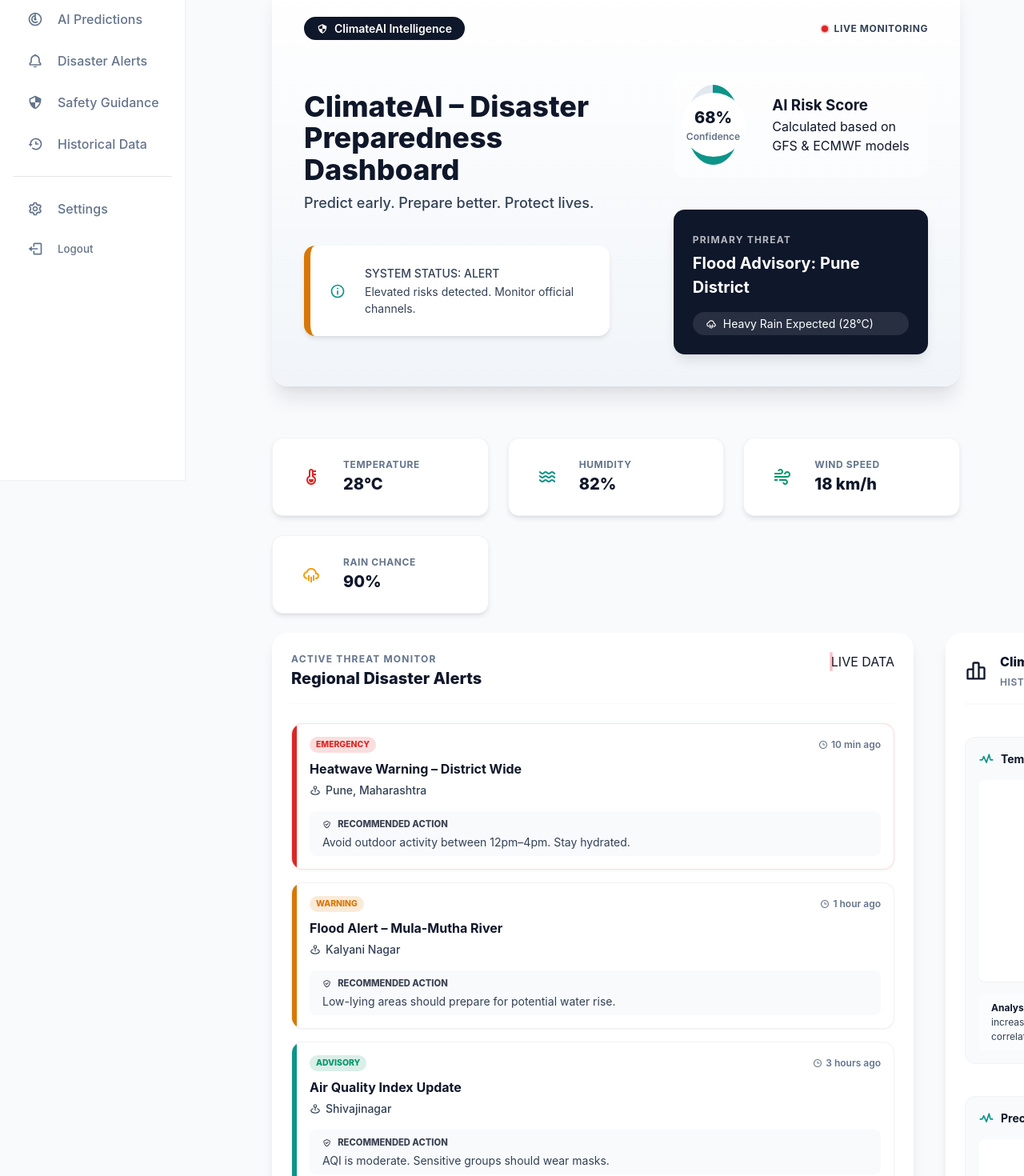
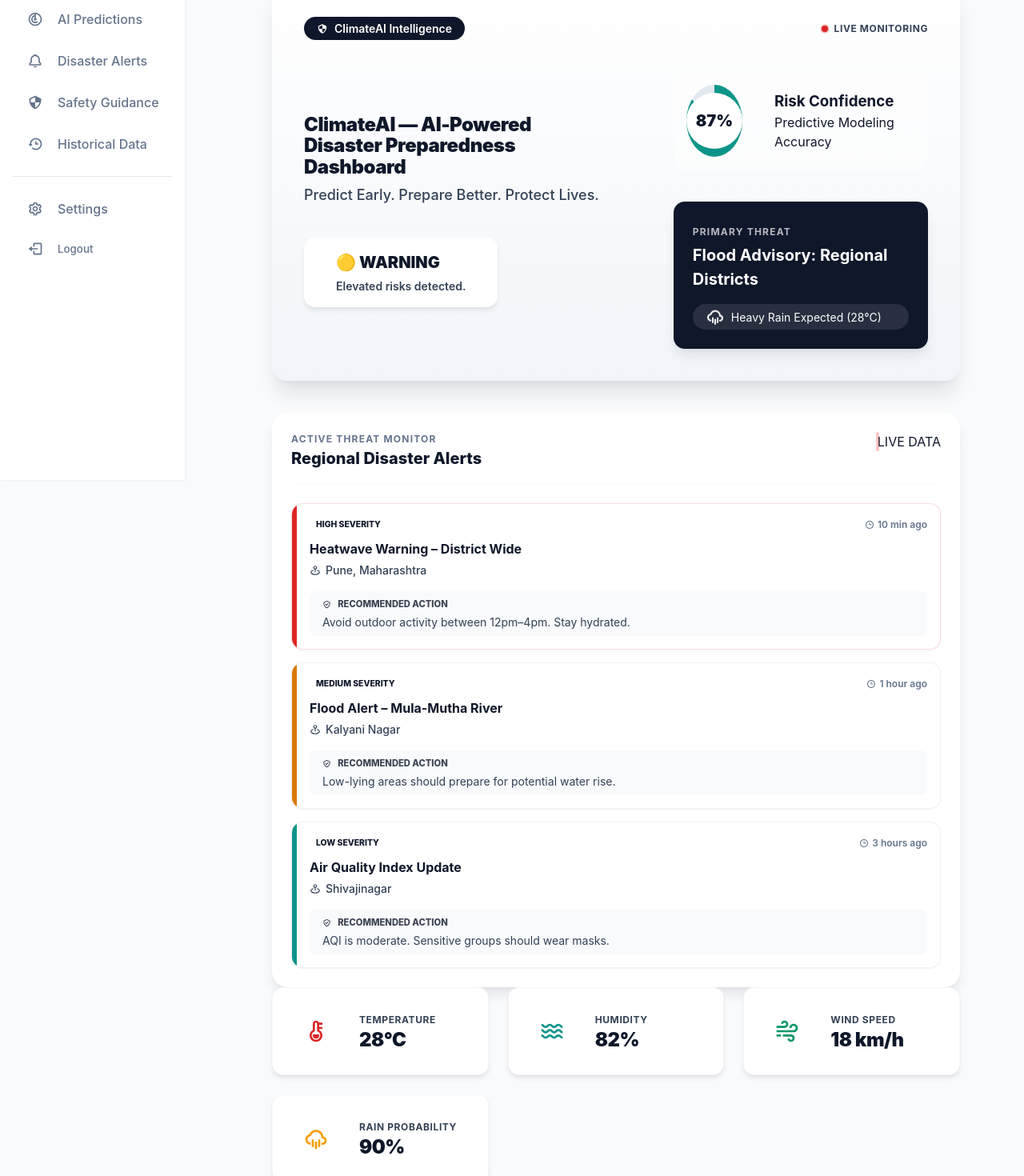
Before and after one commit to VSK-18/climate-shield-dashboard, a React (Vite) app: page / in a window 1280 px wide. Shown: the part 200-1670 px from the top of the page at 80% size. Built offline with nearby package versions, Linux system fonts and the light colour scheme.

Commit message:
Update 5

```diff
--- a/src/components/dashboard/AIInsightsPanel.css
+++ b/src/components/dashboard/AIInsightsPanel.css
@@ -1,4 +1,4 @@
-/* AI Insights Dashboard Styles */
+/* AI Insights Dashboard Styles - Speech Bubble Edition */
 .ai-insights-dashboard {
     background: var(--gradient-card);
     border-radius: var(--border-radius-lg);
@@ -60,74 +60,98 @@
 .insights-vertical-list {
     display: flex;
     flex-direction: column;
+    gap: var(--spacing-xl);
+    padding-top: var(--spacing-md);
+}
+
+.insight-speech-bubble {
+    display: flex;
+    align-items: flex-start;
     gap: var(--spacing-md);
 }
 
-.insight-card {
+.bubble-wrapper {
+    position: relative;
+    flex-grow: 1;
+}
+
+.bubble-body {
     background: white;
+    padding: var(--spacing-md);
     border-radius: var(--border-radius-md);
-    padding: var(--spacing-md);
-    box-shadow: var(--shadow-sm);
-    border: 1px solid rgba(0, 0, 0, 0.03);
+    box-shadow: var(--shadow-md);
+    border: 1px solid rgba(0, 0, 0, 0.05);
+    position: relative;
+    z-index: 2;
+}
+
+.bubble-tail {
+    position: absolute;
+    right: -8px;
+    top: 20px;
+    width: 16px;
+    height: 16px;
+    background: white;
+    transform: rotate(45deg);
+    border-right: 1px solid rgba(0, 0, 0, 0.05);
+    border-top: 1px solid rgba(0, 0, 0, 0.05);
+    z-index: 1;
+}
+
+.bubble-icon-area {
+    width: 40px;
+    height: 40px;
+    display: flex;
+    align-items: center;
+    justify-content: center;
+    font-size: 1.5rem;
+    color: var(--color-secondary);
+    background: var(--color-bg-body);
+    border-radius: 50%;
+    flex-shrink: 0;
+}
+
+.bubble-header {
+    display: flex;
+    justify-content: space-between;
+    margin-bottom: var(--spacing-xs);
+}
+
+.category {
+    font-size: 0.6rem;
+    font-weight: 800;
+    color: var(--color-text-muted);
+}
+
+.score {
+    font-size: 0.6rem;
+    font-weight: 800;
+    color: var(--color-secondary);
+}
+
+.bubble-text {
+    font-size: var(--font-size-sm);
+    color: var(--color-text-primary);
+    line-height: 1.5;
+    margin: 0;
+    font-weight: 500;
+}
+
+/* Coloring based on type */
+.insight-speech-bubble.hazard .bubble-icon-area {
+    color: var(--color-danger);
+}
+
+.insight-speech-bubble.advice .bubble-icon-area {
+    color: var(--color-accent);
+}
+
+.insight-speech-bubble.trend .bubble-icon-area {
+    color: var(--color-secondary);
+}
+
+.insight-speech-bubble:hover .bubble-body {
+    transform: translateY(-2px);
+    box-shadow: var(--shadow-lg);
     transition: var(--transition-fast);
 }
-
-.insight-card:hover {
-    transform: translateX(4px);
-    box-shadow: var(--shadow-md);
-}
-
-.insight-header {
-    display: flex;
-    justify-content: space-between;
-    margin-bottom: var(--spacing-sm);
-}
-
-.insight-tag {
-    font-size: 0.6rem;
-    font-weight: 700;
-    color: var(--color-text-muted);
-    letter-spacing: 0.05em;
-}
-
-.confidence-pill {
-    font-size: 0.6rem;
-    font-weight: 700;
-    color: var(--color-secondary);
-    background: var(--color-safe-alpha);
-    padding: 2px 8px;
-    border-radius: var(--border-radius-full);
-}
-
-.insight-body {
-    display: flex;
-    gap: var(--spacing-md);
-    align-items: flex-start;
-}
-
-.insight-icon-sm {
-    color: var(--color-secondary);
-    font-size: 1.25rem;
-    flex-shrink: 0;
-    margin-top: 2px;
-}
-
-.insight-text {
-    font-size: var(--font-size-sm);
-    color: var(--color-text-secondary);
-    line-height: 1.5;
-    margin: 0;
-}
-
-/* Severity specific tints */
-.insight-card.hazard {
-    border-left: 4px solid var(--color-danger);
-}
-
-.insight-card.advice {
-    border-left: 4px solid var(--color-accent);
-}
-
-.insight-card.trend {
-    border-left: 4px solid var(--color-secondary);
-}
--- a/src/components/dashboard/AIInsightsPanel.jsx
+++ b/src/components/dashboard/AIInsightsPanel.jsx
@@ -1,20 +1,20 @@
 import React from 'react';
-import { BiBot, BiBulb, BiTrendingUp, BiWind, BiCloudRain, BiErrorCircle } from 'react-icons/bi';
+import { BiBot, BiBulb, BiTrendingUp, BiErrorCircle } from 'react-icons/bi';
 import './AIInsightsPanel.css';
 
 const AIInsightsPanel = () => {
     const insights = [
         {
             type: 'hazard',
-            text: 'Heavy rainfall with risk of local flooding expected in 3 hours. Seek high ground if in low-lying areas.',
+            text: 'Rain expected in 3 hours — risk of flooding in low areas. Seek early preparation.',
             confidence: 'High (89%)',
             icon: <BiErrorCircle />,
             label: 'PREDICTION'
         },
         {
             type: 'advice',
-            text: 'Heat stress risk is high for tomorrow afternoon. Schedule outdoor labor before 10 AM.',
-            confidence: 'Logical Inference',
+            text: 'Heat stress high — avoid outdoor activity between 12 PM and 4 PM to prevent fatigue.',
+            confidence: 'System Logic',
             icon: <BiBulb />,
             label: 'GUIDANCE'
         },
@@ -35,25 +35,30 @@ const AIInsightsPanel = () => {
                         <BiBot />
                     </div>
                     <div className="ai-title">
-                        <h3>Intelligence Insights</h3>
+                        <h3>AI Insights</h3>
                         <span className="ai-subtitle">POWERED BY CLIMATEAI ENGINE</span>
                     </div>
                 </div>
                 <div className="ai-status">
-                    <span className="dot pulse"></span> PROCESSING
+                    <span className="dot pulse"></span> ANALYSIS LIVE
                 </div>
             </div>
 
             <div className="insights-vertical-list">
                 {insights.map((item, index) => (
-                    <div key={index} className={`insight-card ${item.type}`}>
-                        <div className="insight-header">
-                            <span className="insight-tag">{item.label}</span>
-                            <span className="confidence-pill">{item.confidence}</span>
+                    <div key={index} className={`insight-speech-bubble ${item.type}`}>
+                        <div className="bubble-wrapper">
+                            <div className="bubble-body">
+                                <div className="bubble-header">
+                                    <span className="category">{item.label}</span>
+                                    <span className="score">{item.confidence}</span>
+                                </div>
+                                <p className="bubble-text">{item.text}</p>
+                            </div>
+                            <div className="bubble-tail"></div>
                         </div>
-                        <div className="insight-body">
-                            <div className="insight-icon-sm">{item.icon}</div>
-                            <p className="insight-text">{item.text}</p>
+                        <div className="bubble-icon-area">
+                            {item.icon}
                         </div>
                     </div>
                 ))}
--- a/src/components/dashboard/AlertFeed.jsx
+++ b/src/components/dashboard/AlertFeed.jsx
@@ -58,8 +58,8 @@ const AlertFeed = ({ onAlertClick }) => {
                         <div className="alert-accent-bar"></div>
                         <div className="alert-body">
                             <div className="alert-meta">
-                                <span className={`severity-tag ${alert.severity}`}>
-                                    {alert.severity}
+                                <span className={`severity-tag ${alert.type}`}>
+                                    {alert.type === 'critical' ? 'HIGH SEVERITY' : alert.type === 'warning' ? 'MEDIUM SEVERITY' : 'LOW SEVERITY'}
                                 </span>
                                 <span className="timestamp">
                                     <BiTime /> {alert.time}
--- a/src/components/dashboard/HeroRiskOverview.css
+++ b/src/components/dashboard/HeroRiskOverview.css
@@ -1,4 +1,4 @@
-/* Hero Risk Dashboard Styles */
+/* Hero Risk Dashboard Styles - Refined */
 .hero-risk-dashboard {
     padding: var(--spacing-xl) 0;
     width: 100%;
@@ -62,11 +62,12 @@
 }
 
 .hero-title {
-    font-size: var(--font-size-3xl);
+    font-size: var(--font-size-2xl);
     color: var(--color-primary);
     line-height: 1.1;
     margin-bottom: var(--spacing-sm);
-    font-weight: 800;
+    font-weight: 900;
+    letter-spacing: -0.02em;
 }
 
 .hero-subtitle {
@@ -76,45 +77,25 @@
     font-weight: 500;
 }
 
-.status-banner {
-    display: flex;
-    align-items: center;
-    gap: var(--spacing-lg);
-    padding: var(--spacing-lg);
+.status-banner-badge {
+    display: inline-flex;
+    flex-direction: column;
+    padding: var(--spacing-md) var(--spacing-xl);
     border-radius: var(--border-radius-md);
     background: white;
     box-shadow: var(--shadow-md);
-    border-left: 8px solid transparent;
 }
 
-.status-banner.SAFE {
-    border-left-color: var(--color-safe);
+.status-banner-badge .badge-text {
+    font-size: var(--font-size-xl);
+    font-weight: 900;
+    margin-bottom: 4px;
 }
 
-.status-banner.ALERT {
-    border-left-color: var(--color-warning);
-}
-
-.status-banner.EMERGENCY {
-    border-left-color: var(--color-danger);
-}
-
-.status-icon {
-    font-size: 2.5rem;
-    display: flex;
-}
-
-.status-label {
-    display: block;
-    font-weight: 800;
-    font-size: var(--font-size-sm);
-    margin-bottom: 2px;
-}
-
-.status-desc {
-    display: block;
+.status-banner-badge .badge-desc {
     font-size: var(--font-size-sm);
     color: var(--color-text-secondary);
+    font-weight: 600;
 }
 
 /* Metrics Section */
@@ -135,8 +116,8 @@
 
 .circular-progress {
     position: relative;
-    width: 100px;
-    height: 100px;
+    width: 90px;
+    height: 90px;
     border-radius: 50%;
     background: conic-gradient(var(--color-secondary) calc(var(--progress) * 1%), #e2e8f0 0);
     display: flex;
@@ -147,8 +128,8 @@
 .circular-progress::after {
     content: "";
     position: absolute;
-    width: 80px;
-    height: 80px;
+    width: 70px;
+    height: 70px;
     background: white;
     border-radius: 50%;
 }
@@ -157,20 +138,12 @@
     position: relative;
     z-index: 10;
     text-align: center;
-    display: flex;
-    flex-direction: column;
 }
 
 .progress-value .number {
     font-size: var(--font-size-xl);
-    font-weight: 800;
+    font-weight: 900;
     color: var(--color-primary);
-}
-
-.progress-value .label {
-    font-size: var(--font-size-xs);
-    color: var(--color-text-muted);
-    font-weight: 600;
 }
 
 .active-threat {
@@ -204,6 +177,25 @@
     border-radius: var(--border-radius-full);
 }
 
+.floating-icon {
+    font-size: 1.5rem;
+    animation: float 3s ease-in-out infinite;
+}
+
+@keyframes float {
+    0% {
+        transform: translateY(0px) rotate(0deg);
+    }
+
+    50% {
+        transform: translateY(-8px) rotate(5deg);
+    }
+
+    100% {
+        transform: translateY(0px) rotate(0deg);
+    }
+}
+
 @media (max-width: 1024px) {
     .hero-content-grid {
         grid-template-columns: 1fr;
@@ -213,6 +205,6 @@
 
 @media (max-width: 768px) {
     .hero-title {
-        font-size: var(--font-size-2xl);
+        font-size: var(--font-size-xl);
     }
 }
--- a/src/components/dashboard/HeroRiskOverview.jsx
+++ b/src/components/dashboard/HeroRiskOverview.jsx
@@ -5,10 +5,10 @@ import './HeroRiskOverview.css';
 const HeroRiskOverview = () => {
     // Mock data for hackathon presentation
     const riskLevel = 'ALERT'; // SAFE, ALERT, EMERGENCY
-    const riskScore = 68;
+    const riskScore = 87;
     const currentTemp = 28;
     const weatherDesc = 'Heavy Rain Expected';
-    const alertTitle = 'Flood Advisory: Pune District';
+    const alertTitle = 'Flood Advisory: Regional Districts';
 
     const getStatusConfig = (level) => {
         switch (level) {
@@ -16,22 +16,22 @@ const HeroRiskOverview = () => {
                 return {
                     color: 'var(--color-safe)',
                     icon: <BiCheckCircle />,
-                    label: 'SYSTEM STATUS: SAFE',
-                    desc: 'No immediate threats detected in your region.'
+                    badge: '🟢 SAFE',
+                    desc: 'No immediate threats detected.'
                 };
             case 'ALERT':
                 return {
                     color: 'var(--color-warning)',
                     icon: <BiInfoCircle />,
-                    label: 'SYSTEM STATUS: ALERT',
-                    desc: 'Elevated risks detected. Monitor official channels.'
+                    badge: '🟡 WARNING',
+                    desc: 'Elevated risks detected.'
                 };
             case 'EMERGENCY':
                 return {
                     color: 'var(--color-danger)',
                     icon: <BiErrorCircle />,
-                    label: 'SYSTEM STATUS: EMERGENCY',
-                    desc: 'Immediate action required. Follow evacuation orders.'
+                    badge: '🔴 EMERGENCY',
+                    desc: 'Immediate action required.'
                 };
             default: return {};
         }
@@ -54,15 +54,12 @@ const HeroRiskOverview = () => {
 
                 <div className="hero-content-grid">
                     <div className="risk-summary">
-                        <h1 className="hero-title">ClimateAI – Disaster Preparedness Dashboard</h1>
-                        <p className="hero-subtitle">Predict early. Prepare better. Protect lives.</p>
+                        <h1 className="hero-title">ClimateAI — AI-Powered Disaster Preparedness Dashboard</h1>
+                        <p className="hero-subtitle">Predict Early. Prepare Better. Protect Lives.</p>
 
-                        <div className={`status-banner ${riskLevel}`}>
-                            <div className="status-icon">{config.icon}</div>
-                            <div className="status-text">
-                                <span className="status-label">{config.label}</span>
-                                <span className="status-desc">{config.desc}</span>
-                            </div>
+                        <div className={`status-banner-badge ${riskLevel}`}>
+                            <span className="badge-text">{config.badge}</span>
+                            <span className="badge-desc">{config.desc}</span>
                         </div>
                     </div>
 
@@ -71,12 +68,11 @@ const HeroRiskOverview = () => {
                             <div className="circular-progress" style={{ '--progress': riskScore }}>
                                 <div className="progress-value">
                                     <span className="number">{riskScore}<span>%</span></span>
-                                    <span className="label">Confidence</span>
                                 </div>
                             </div>
                             <div className="metric-info">
-                                <h3>AI Risk Score</h3>
-                                <p>Calculated based on GFS & ECMWF models</p>
+                                <h3>Risk Confidence</h3>
+                                <p>Predictive Modeling Accuracy</p>
                             </div>
                         </div>
 
@@ -84,7 +80,7 @@ const HeroRiskOverview = () => {
                             <span className="threat-label">PRIMARY THREAT</span>
                             <h2 className="threat-title">{alertTitle}</h2>
                             <div className="threat-meta">
-                                <BiCloudRain />
+                                <BiCloudRain className="floating-icon" />
                                 <span>{weatherDesc} ({currentTemp}°C)</span>
                             </div>
                         </div>
--- a/src/components/dashboard/LiveWeatherStats.css
+++ b/src/components/dashboard/LiveWeatherStats.css
@@ -1,58 +1,72 @@
-/* Live Weather Stats Styles */
+/* Live Weather Stats Styles - Modern Edition */
 .live-weather-grid {
     display: grid;
-    grid-template-columns: repeat(auto-fit, minmax(200px, 1fr));
+    grid-template-columns: repeat(auto-fit, minmax(240px, 1fr));
     gap: var(--spacing-lg);
-    margin: var(--spacing-lg) 0;
+    margin-bottom: var(--spacing-2xl);
+    width: 100%;
 }
 
 .weather-stat-card {
     background: var(--color-bg-card);
+    border-radius: var(--border-radius-md);
     padding: var(--spacing-lg);
-    border-radius: var(--border-radius-md);
-    box-shadow: var(--shadow-md);
     display: flex;
     align-items: center;
-    gap: var(--spacing-md);
+    gap: var(--spacing-lg);
+    box-shadow: var(--shadow-md);
     transition: var(--transition-normal);
-    border: 1px solid rgba(15, 23, 42, 0.05);
+    border: 1px solid rgba(0, 0, 0, 0.03);
+    position: relative;
+    overflow: hidden;
 }
 
 .weather-stat-card:hover {
-    transform: translateY(-4px);
-    box-shadow: var(--shadow-lg);
+    transform: translateY(-5px);
+    box-shadow: var(--shadow-xl);
     border-color: var(--color-secondary);
 }
 
 .stat-icon-wrapper {
-    width: 48px;
-    height: 48px;
-    border-radius: var(--border-radius-sm);
+    width: 60px;
+    height: 60px;
+    border-radius: var(--border-radius-md);
     display: flex;
     align-items: center;
     justify-content: center;
-    font-size: 1.5rem;
+    font-size: 2rem;
     flex-shrink: 0;
+    transition: var(--transition-fast);
 }
 
-.stat-info {
+.weather-stat-card:hover .stat-icon-wrapper {
+    transform: scale(1.1);
+}
+
+.stat-details {
     display: flex;
     flex-direction: column;
 }
 
 .stat-label {
     font-size: var(--font-size-xs);
+    color: var(--color-text-secondary);
     font-weight: 700;
-    color: var(--color-text-muted);
+    letter-spacing: 0.05em;
     text-transform: uppercase;
-    letter-spacing: 0.05em;
 }
 
-.stat-value {
-    font-size: var(--font-size-xl);
-    font-weight: 800;
+.stat-value-group {
+    margin-top: 4px;
+}
+
+.stat-value-bold {
+    font-size: var(--font-size-2xl);
     color: var(--color-primary);
+    font-weight: 900;
     margin: 0;
+    line-height: 1;
+    letter-spacing: -0.02em;
 }
 
 @media (max-width: 480px) {
--- a/src/components/dashboard/LiveWeatherStats.jsx
+++ b/src/components/dashboard/LiveWeatherStats.jsx
@@ -7,19 +7,21 @@ const LiveWeatherStats = () => {
         { label: 'Temperature', value: '28°C', icon: <BiSolidThermometer />, color: 'var(--color-danger)' },
         { label: 'Humidity', value: '82%', icon: <BiWater />, color: 'var(--color-secondary)' },
         { label: 'Wind Speed', value: '18 km/h', icon: <BiWind />, color: 'var(--color-safe)' },
-        { label: 'Rain Chance', value: '90%', icon: <BiCloudRain />, color: 'var(--color-accent)' },
+        { label: 'Rain Probability', value: '90%', icon: <BiCloudRain />, color: 'var(--color-accent)' },
     ];
 
     return (
         <div className="live-weather-grid">
             {stats.map((stat, index) => (
                 <div className="weather-stat-card" key={index}>
-                    <div className="stat-icon-wrapper" style={{ color: stat.color, backgroundColor: `${stat.color}15` }}>
+                    <div className="stat-icon-wrapper" style={{ color: stat.color, background: `${stat.color}10` }}>
                         {stat.icon}
                     </div>
-                    <div className="stat-info">
+                    <div className="stat-details">
                         <span className="stat-label">{stat.label}</span>
-                        <h4 className="stat-value">{stat.value}</h4>
+                        <div className="stat-value-group">
+                            <h2 className="stat-value-bold">{stat.value}</h2>
+                        </div>
                     </div>
                 </div>
             ))}
--- a/src/pages/Dashboard.jsx
+++ b/src/pages/Dashboard.jsx
@@ -23,14 +23,14 @@ const Dashboard = () => {
             {/* 1. HERO SECTION */}
             <HeroRiskOverview />
 
-            {/* 2. LIVE WEATHER OVERVIEW CARDS */}
+            {/* 2. ACTIVE ALERTS PANEL (Above the fold) */}
+            <AlertFeed onAlertClick={handleAlertClick} />
+
+            {/* 3. LIVE WEATHER OVERVIEW CARDS */}
             <LiveWeatherStats />
 
             <div className="dashboard-main-grid">
                 <div className="grid-left">
-                    {/* 3. DISASTER ALERT PANEL */}
-                    <AlertFeed onAlertClick={handleAlertClick} />
-
                     {/* 4. FORECAST SECTION */}
                     <ForecastSection />
 
```
